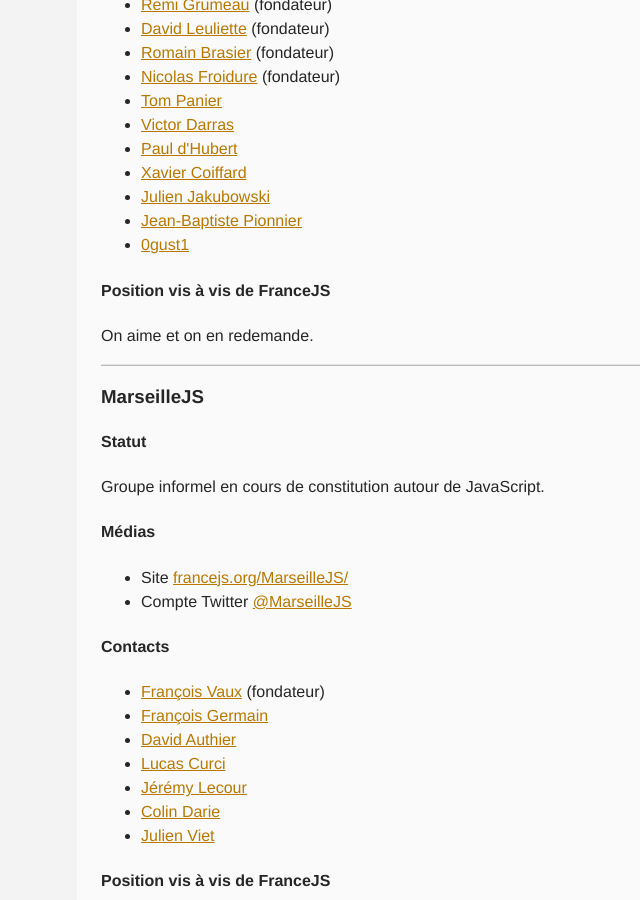
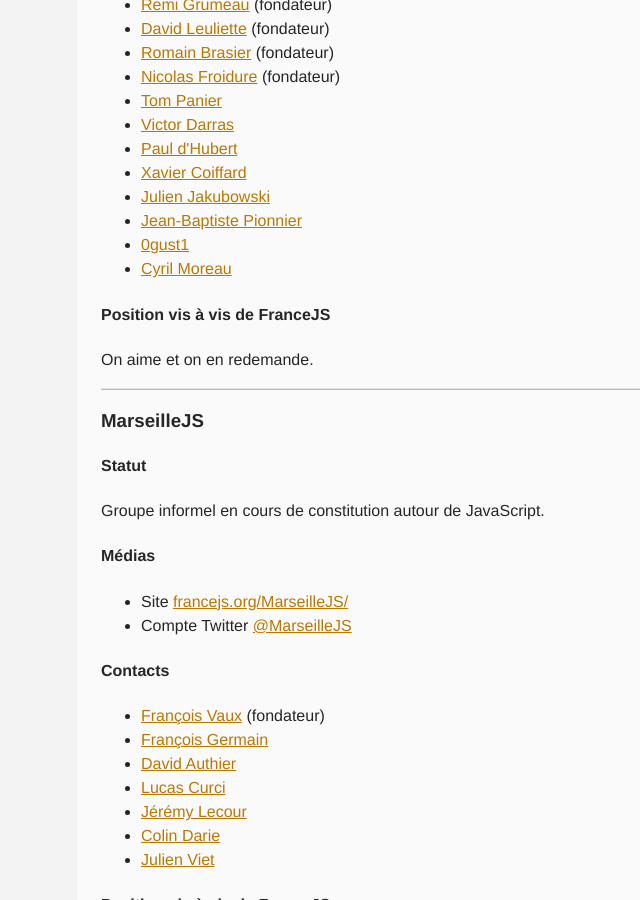
Before and after one commit to francejs/francejs.github.com, a Jekyll site: the page built from groupes.html, in a window 1280 px wide and 900 px high, scrolled down 4190 px. Shown: the whole window, without its empty margins (115-755 px from the left). Built offline with Jekyll 4.4.1, drawn with Linux system fonts in a browser that asks for light colours.

Commit message:
Ajouter mon nom à la liste ChtiJS

```diff
--- a/groupes.html
+++ b/groupes.html
@@ -157,6 +157,7 @@
     <li><a href="https://twitter.com/jak78" title="Voir son compte Twitter">Julien Jakubowski</a></li>
     <li><a href="https://twitter.com/jbpionnier" title="Voir son compte Twitter">Jean-Baptiste Pionnier</a></li>
     <li><a href="https://twitter.com/0gust1" title="Voir son compte Twitter">0gust1</a></li>
+    <li><a href="https://twitter.com/cmoreau0804" title="Voir son compte Twitter">Cyril Moreau</a></li>
   </ul>
   <h4>Position vis à vis de FranceJS</h4>
   <p>On aime et on en redemande.</p>
```
